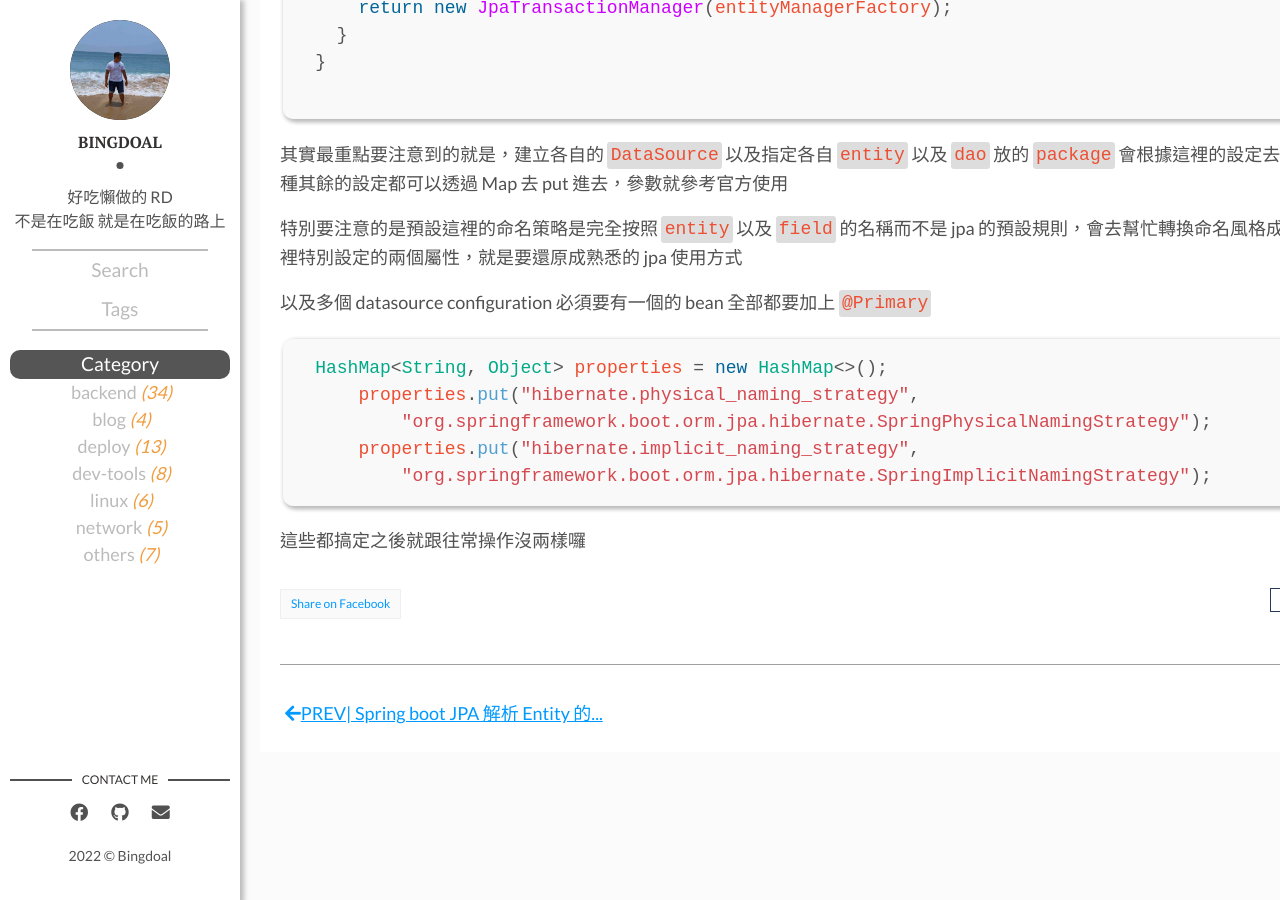
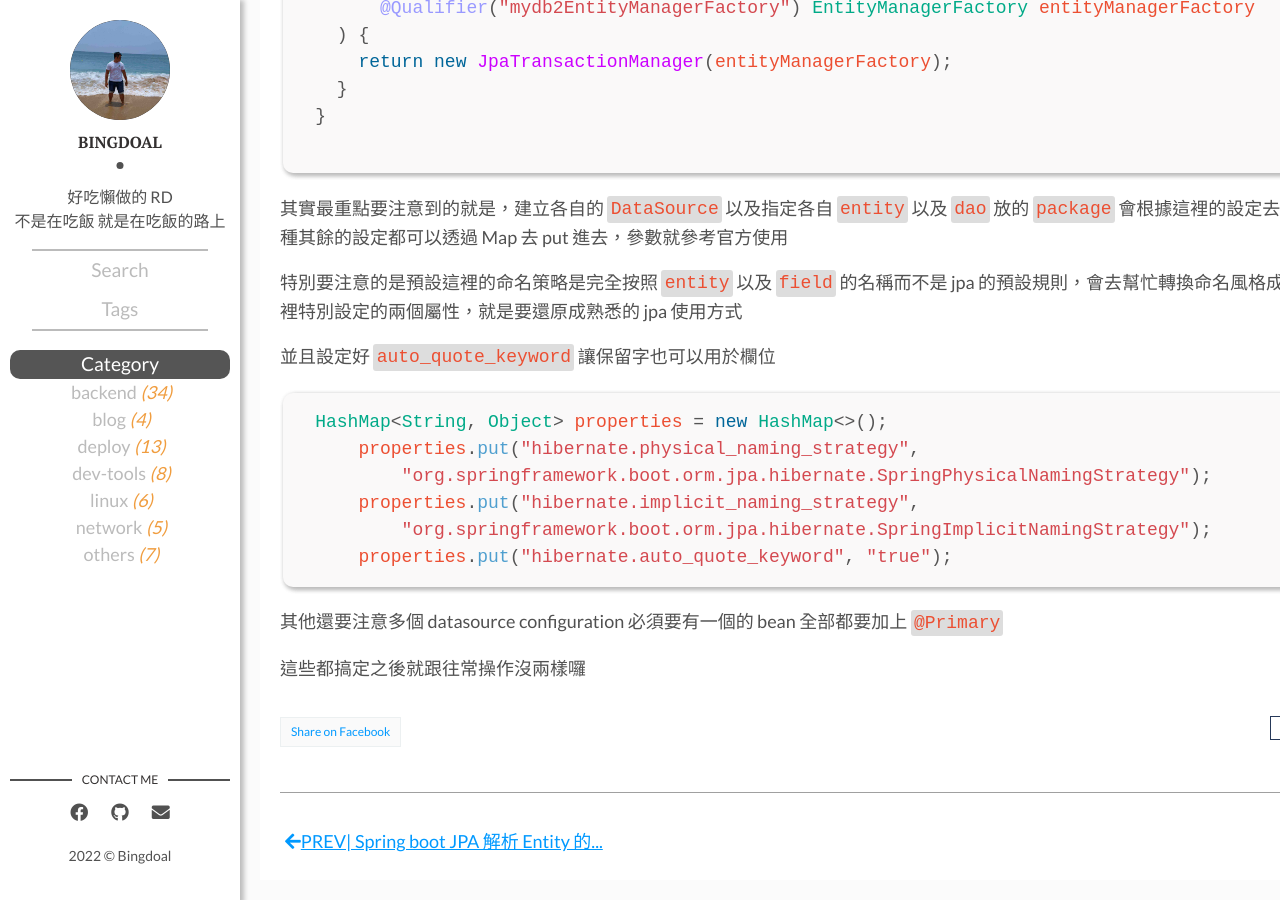
Before and after one commit to Bingdoal/bingdoal.github.io, a Jekyll site: the page built from _posts/2022/2022-09-12-spring-boot-jpa-multiple-datasource.md, in a window 1280 px wide and 900 px high, scrolled down 4830 px. Built offline with Jekyll 4.4.1, drawn with Linux system fonts in a browser that asks for light colours; comment, search, counter and statistics services are not loaded; some of the changed text lies outside the part shown.

Commit message:
fix: add auto_quote_keyword properties.

````diff
--- a/_posts/2022/2022-09-12-spring-boot-jpa-multiple-datasource.md
+++ b/_posts/2022/2022-09-12-spring-boot-jpa-multiple-datasource.md
@@ -98,6 +98,7 @@ public class Mydb1Config {
         "org.springframework.boot.orm.jpa.hibernate.SpringPhysicalNamingStrategy");
     properties.put("hibernate.implicit_naming_strategy",
         "org.springframework.boot.orm.jpa.hibernate.SpringImplicitNamingStrategy");
+    properties.put("hibernate.auto_quote_keyword", "true");
 
     var bean = builder.dataSource(dataSource)
         .properties(properties)
@@ -148,6 +149,7 @@ public class Mydb2Config {
         "org.springframework.boot.orm.jpa.hibernate.SpringPhysicalNamingStrategy");
     properties.put("hibernate.implicit_naming_strategy",
         "org.springframework.boot.orm.jpa.hibernate.SpringImplicitNamingStrategy");
+    properties.put("hibernate.auto_quote_keyword", "true");
 
     var bean = builder.dataSource(dataSource)
         .properties(properties)
@@ -175,7 +177,7 @@ public class Mydb2Config {
 
 特別要注意的是預設這裡的命名策略是完全按照 `entity` 以及 `field` 的名稱而不是 jpa 的預設規則，會去幫忙轉換命名風格成底線命名，因此這裡特別設定的兩個屬性，就是要還原成熟悉的 jpa 使用方式
 
-以及多個 datasource configuration 必須要有一個的 bean 全部都要加上 `@Primary`
+並且設定好 `auto_quote_keyword` 讓保留字也可以用於欄位
 
 ```java
 HashMap<String, Object> properties = new HashMap<>();
@@ -183,6 +185,9 @@ HashMap<String, Object> properties = new HashMap<>();
         "org.springframework.boot.orm.jpa.hibernate.SpringPhysicalNamingStrategy");
     properties.put("hibernate.implicit_naming_strategy",
         "org.springframework.boot.orm.jpa.hibernate.SpringImplicitNamingStrategy");
+    properties.put("hibernate.auto_quote_keyword", "true");
 ```
 
+其他還要注意多個 datasource configuration 必須要有一個的 bean 全部都要加上 `@Primary`
+
 這些都搞定之後就跟往常操作沒兩樣囉
````
